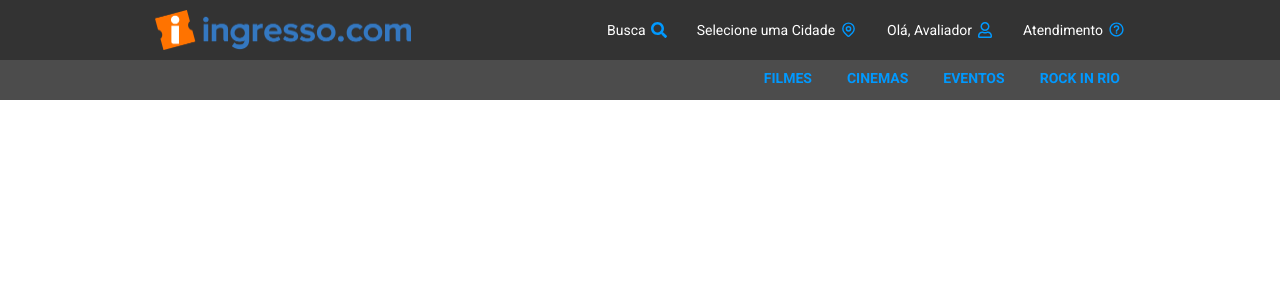
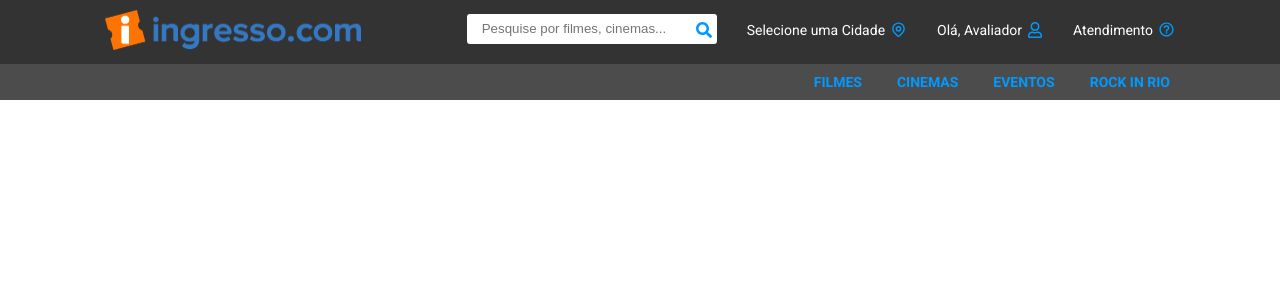
Before and after one commit to GuilhermeMaier/clone-ingresso, a Next.js app: page /components/header in a window 1280 px wide. Shown: the top 300 px of the page. Built offline with nearby package versions, Linux system fonts and the light colour scheme.

Commit message:
finalização do menu, início do get da api, mas com cors error

```diff
--- a/pages/components/common/common.styles.ts
+++ b/pages/components/common/common.styles.ts
@@ -1,7 +1,7 @@
 import styled from "styled-components";
 
 export const CentralizedContainer = styled.div`
-  width: 1000px;
+  width: 1100px;
   display: table;
   margin: 0 auto;
 `;
--- /dev/null
+++ b/pages/components/common/searchInput/index.tsx
@@ -0,0 +1,24 @@
+import { relative } from "path/posix";
+import React from "react";
+import { FaSearch } from "react-icons/fa";
+import SearchInput, {
+  SeachIconContainer,
+  SearchInputContainer,
+} from "./searchInput.styles";
+
+function SearchInputComponent() {
+  return (
+    <SearchInputContainer>
+      <div style={{ position: "relative", width: "100%" }}>
+        <input placeholder={"Pesquise por filmes, cinemas..."}></input>
+      </div>
+      <div style={{ position: "relative" }}>
+        <SeachIconContainer>
+          <FaSearch />
+        </SeachIconContainer>
+      </div>
+    </SearchInputContainer>
+  );
+}
+
+export default SearchInputComponent;
--- /dev/null
+++ b/pages/components/common/searchInput/searchInput.styles.ts
@@ -0,0 +1,26 @@
+import styled from "styled-components";
+
+export const SearchInputContainer = styled.div`
+  width: 250px;
+  display: flex;
+
+  & input {
+    position: absolute;
+    height: 30px;
+    padding: 0 26px 0 15px;
+    top: -8px;
+    width: 100%;
+    outline: none;
+    background: white;
+    border-radius: 3px;
+    border: 0;
+  }
+`;
+
+export const SeachIconContainer = styled.div`
+  color: #09f;
+  position: absolute;
+  right: 5px;
+`;
+
+export default SearchInputContainer;
--- /dev/null
+++ b/pages/components/header/bottomHeader.tsx
@@ -0,0 +1,38 @@
+import React from "react";
+import {
+  BottomHeader,
+  BottomHeaderContainer,
+  HeaderAllItemsContainer,
+  HeaderItemContainer,
+  HeaderTextContainer,
+} from "./header.styles";
+import { CentralizedContainer, VeticalAligner } from "../common/common.styles";
+
+function BottomHeaderComponent() {
+  return (
+    <BottomHeaderContainer>
+      <CentralizedContainer>
+        <BottomHeader>
+          <VeticalAligner>
+            <HeaderAllItemsContainer>
+              <HeaderItemContainer>
+                <HeaderTextContainer>FILMES</HeaderTextContainer>
+              </HeaderItemContainer>
+              <HeaderItemContainer>
+                <HeaderTextContainer>CINEMAS</HeaderTextContainer>
+              </HeaderItemContainer>
+              <HeaderItemContainer>
+                <HeaderTextContainer>EVENTOS</HeaderTextContainer>
+              </HeaderItemContainer>
+              <HeaderItemContainer>
+                <HeaderTextContainer>ROCK IN RIO</HeaderTextContainer>
+              </HeaderItemContainer>
+            </HeaderAllItemsContainer>
+          </VeticalAligner>
+        </BottomHeader>
+      </CentralizedContainer>
+    </BottomHeaderContainer>
+  );
+}
+
+export default BottomHeaderComponent;
--- a/pages/components/header/header.styles.ts
+++ b/pages/components/header/header.styles.ts
@@ -1,8 +1,8 @@
 import styled from "styled-components";
 
 export const MainHeader = styled.div`
-  height: 100px;
   width: 100%;
+  position: fixed;
 `;
 
 export const TopHeaderContainer = styled.div`
@@ -47,12 +47,14 @@ export const HeaderItemContainer = styled.div`
 
 export const HeaderIconContainer = styled.span`
   color: #09f;
+  cursor: pointer;
 `;
 
 export const HeaderTextContainer = styled.span`
   color: white;
   font-size: 14px;
   padding-right: 5px;
+  cursor: pointer;
 `;
 
 export const HeaderExclamationCircle = styled.span`
--- a/pages/components/header/index.tsx
+++ b/pages/components/header/index.tsx
@@ -1,91 +1,13 @@
-import React, { useState } from "react";
-import Image from "next/image";
-import { FaRegUser, FaSearch } from "react-icons/fa";
-import { HiOutlineLocationMarker, HiOutlineShoppingBag } from "react-icons/hi";
-import { BiHelpCircle } from "react-icons/bi";
-import { BsExclamationCircleFill } from "react-icons/bs";
-import {
-  BottomHeader,
-  BottomHeaderContainer,
-  HeaderAllItemsContainer,
-  HeaderExclamationCircle,
-  HeaderIconContainer,
-  HeaderItemContainer,
-  HeaderLogoContainer,
-  HeaderTextContainer,
-  MainHeader,
-  TopHeader,
-  TopHeaderContainer,
-} from "./header.styles";
-import { CentralizedContainer, VeticalAligner } from "../common/common.styles";
+import React from "react";
+import { MainHeader } from "./header.styles";
+import TopHeaderComponent from "./topHeader";
+import BottomHeaderComponent from "./bottomHeader";
 
 function Header() {
-  const [userCity, setUserCity] = useState("Selecione uma Cidade");
   return (
     <MainHeader>
-      <TopHeaderContainer>
-        <CentralizedContainer>
-          <TopHeader>
-            <HeaderLogoContainer>
-              <Image src={"/images/logo.png"} height={40} width={256.67} />
-            </HeaderLogoContainer>
-            <VeticalAligner>
-              <HeaderAllItemsContainer>
-                <HeaderItemContainer>
-                  <HeaderTextContainer>Busca</HeaderTextContainer>
-                  <HeaderIconContainer>
-                    <FaSearch />
-                  </HeaderIconContainer>
-                </HeaderItemContainer>
-                <HeaderItemContainer>
-                  <HeaderTextContainer>{userCity}</HeaderTextContainer>
-                  <HeaderIconContainer>
-                    <HiOutlineLocationMarker
-                      style={{ fontSize: 17, position: "relative", top: -1 }}
-                    />
-                  </HeaderIconContainer>
-                </HeaderItemContainer>
-                <HeaderItemContainer>
-                  <HeaderTextContainer>Olá, Avaliador</HeaderTextContainer>
-                  <HeaderIconContainer>
-                    <FaRegUser />
-                  </HeaderIconContainer>
-                </HeaderItemContainer>
-                <HeaderItemContainer>
-                  <HeaderTextContainer>Atendimento</HeaderTextContainer>
-                  <HeaderIconContainer>
-                    <BiHelpCircle
-                      style={{ fontSize: 17, position: "relative", top: -1 }}
-                    />
-                  </HeaderIconContainer>
-                </HeaderItemContainer>
-              </HeaderAllItemsContainer>
-            </VeticalAligner>
-          </TopHeader>
-        </CentralizedContainer>
-      </TopHeaderContainer>
-      <BottomHeaderContainer>
-        <CentralizedContainer>
-          <BottomHeader>
-            <VeticalAligner>
-              <HeaderAllItemsContainer>
-                <HeaderItemContainer>
-                  <HeaderTextContainer>FILMES</HeaderTextContainer>
-                </HeaderItemContainer>
-                <HeaderItemContainer>
-                  <HeaderTextContainer>CINEMAS</HeaderTextContainer>
-                </HeaderItemContainer>
-                <HeaderItemContainer>
-                  <HeaderTextContainer>EVENTOS</HeaderTextContainer>
-                </HeaderItemContainer>
-                <HeaderItemContainer>
-                  <HeaderTextContainer>ROCK IN RIO</HeaderTextContainer>
-                </HeaderItemContainer>
-              </HeaderAllItemsContainer>
-            </VeticalAligner>
-          </BottomHeader>
-        </CentralizedContainer>
-      </BottomHeaderContainer>
+      <TopHeaderComponent />
+      <BottomHeaderComponent />
     </MainHeader>
   );
 }
--- /dev/null
+++ b/pages/components/header/topHeader.tsx
@@ -0,0 +1,62 @@
+import React, { useState } from "react";
+import Image from "next/image";
+import { FaRegUser } from "react-icons/fa";
+import { HiOutlineLocationMarker } from "react-icons/hi";
+import { BiHelpCircle } from "react-icons/bi";
+import {
+  HeaderAllItemsContainer,
+  HeaderIconContainer,
+  HeaderItemContainer,
+  HeaderLogoContainer,
+  HeaderTextContainer,
+  TopHeader,
+  TopHeaderContainer,
+} from "./header.styles";
+import { CentralizedContainer, VeticalAligner } from "../common/common.styles";
+import SearchInputComponent from "../common/searchInput";
+
+function TopHeaderComponent() {
+  const [userCity, setUserCity] = useState("Selecione uma Cidade");
+  return (
+    <TopHeaderContainer>
+      <CentralizedContainer>
+        <TopHeader>
+          <HeaderLogoContainer>
+            <Image src={"/images/logo.png"} height={40} width={256.67} />
+          </HeaderLogoContainer>
+          <VeticalAligner>
+            <HeaderAllItemsContainer>
+              <HeaderItemContainer>
+                <SearchInputComponent />
+              </HeaderItemContainer>
+              <HeaderItemContainer>
+                <HeaderTextContainer>{userCity}</HeaderTextContainer>
+                <HeaderIconContainer>
+                  <HiOutlineLocationMarker
+                    style={{ fontSize: 17, position: "relative", top: -1 }}
+                  />
+                </HeaderIconContainer>
+              </HeaderItemContainer>
+              <HeaderItemContainer>
+                <HeaderTextContainer>Olá, Avaliador</HeaderTextContainer>
+                <HeaderIconContainer>
+                  <FaRegUser />
+                </HeaderIconContainer>
+              </HeaderItemContainer>
+              <HeaderItemContainer>
+                <HeaderTextContainer>Atendimento</HeaderTextContainer>
+                <HeaderIconContainer>
+                  <BiHelpCircle
+                    style={{ fontSize: 17, position: "relative", top: -1 }}
+                  />
+                </HeaderIconContainer>
+              </HeaderItemContainer>
+            </HeaderAllItemsContainer>
+          </VeticalAligner>
+        </TopHeader>
+      </CentralizedContainer>
+    </TopHeaderContainer>
+  );
+}
+
+export default TopHeaderComponent;
```
Also changed, not shown: pages/components/hero/hero.styles.ts (added, +9 -0 lines), pages/components/hero/index.tsx (added, +33 -0 lines), pages/index.tsx (+4 -3 lines).
